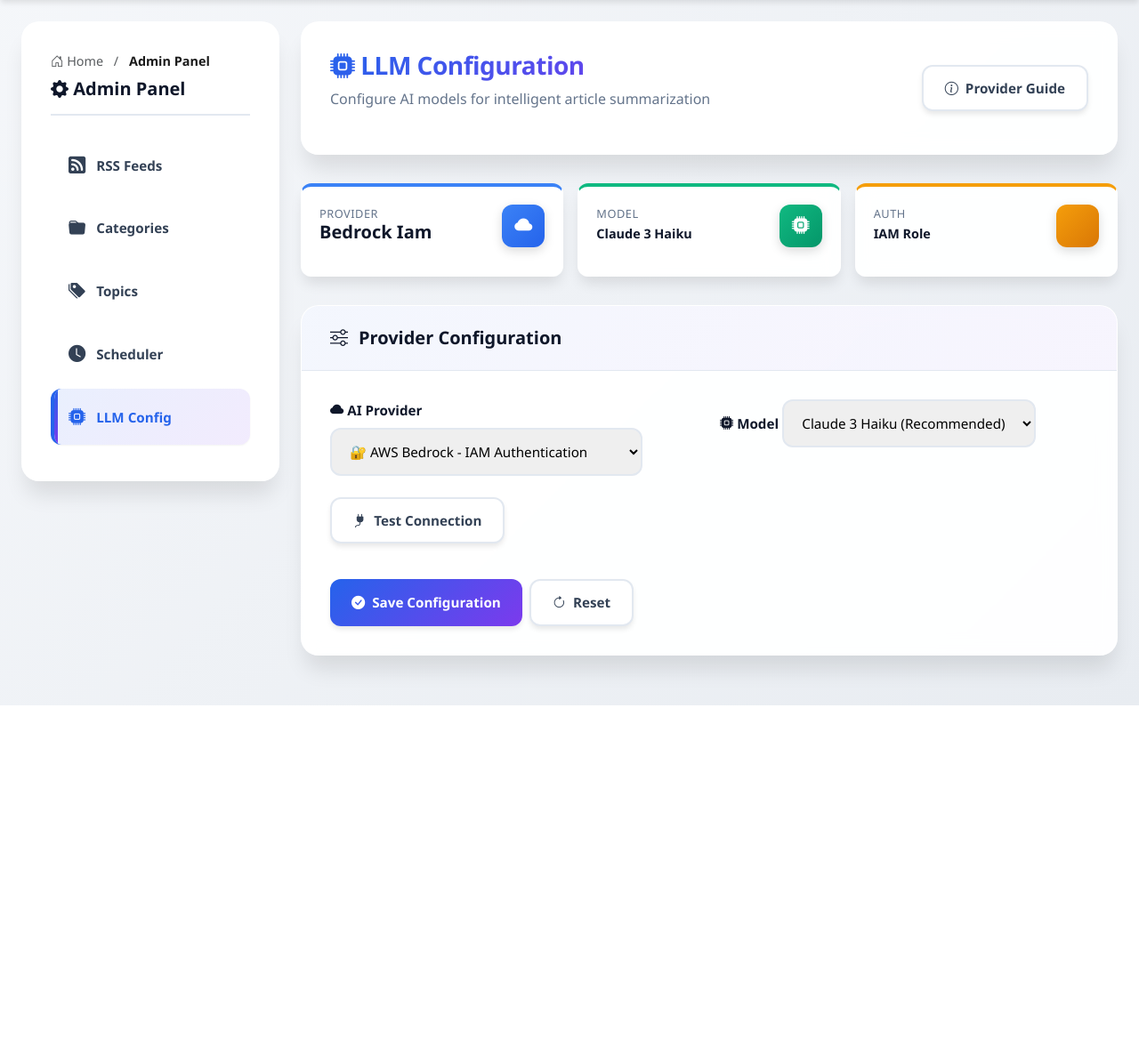
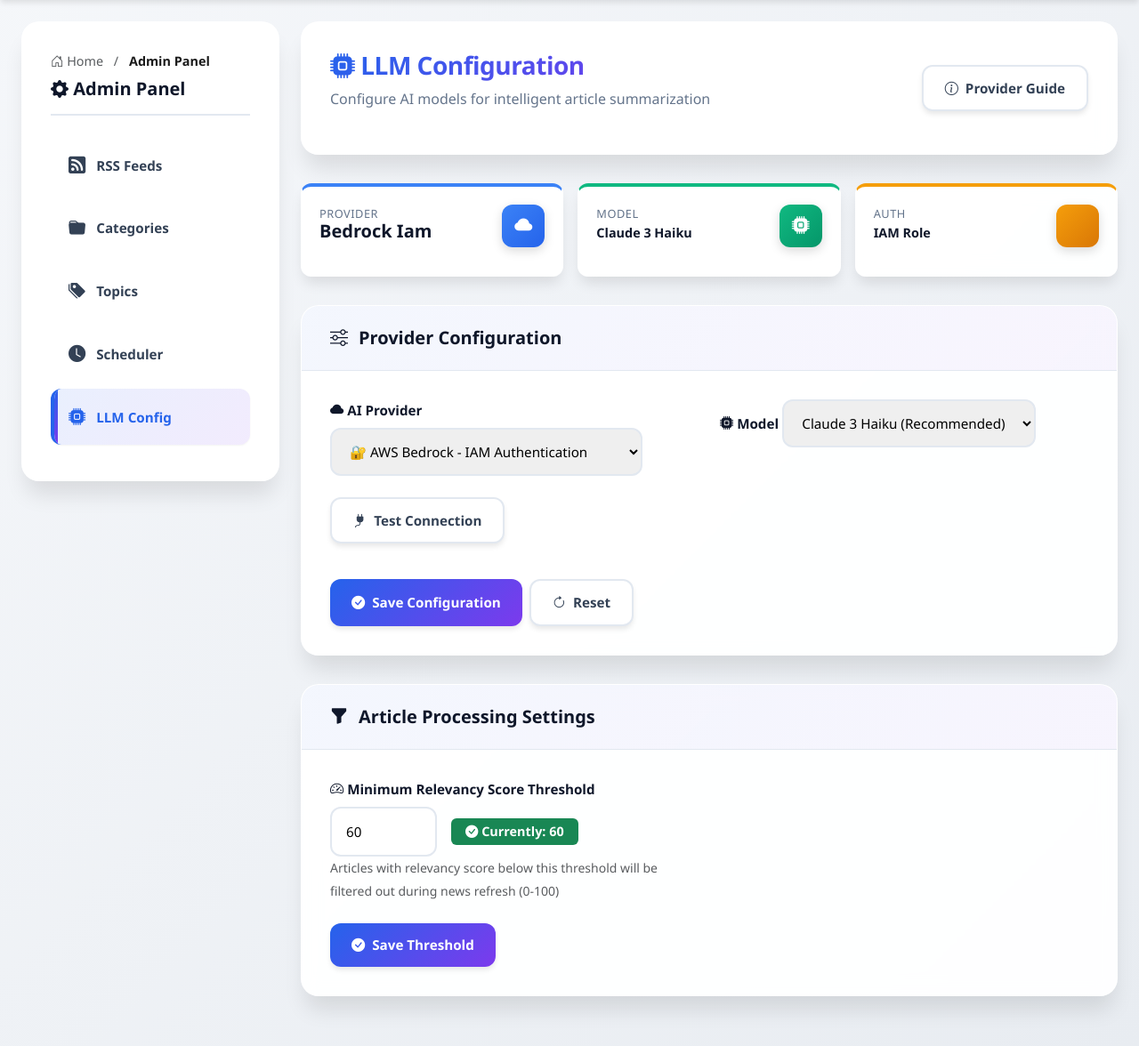
Before and after one commit to aiyadav/dna-app-enhanced, a Flask app: page /admin/llm in a window 1280 px wide. Shown: the part 72-1248 px from the top of the page at 89% size. Before the commit the page ends 865 px from the top, so only its background shows below. Run offline with Flask 3, Linux system fonts and the light colour scheme; data that the repository does not hold is empty; some libraries are stand-ins or nearby versions.

Commit message:
Add configurable relevancy threshold feature in admin UI

```diff
--- a/app.py
+++ b/app.py
@@ -237,6 +237,35 @@ def update_llm_config():
 
         db.commit()
         flash('LLM configuration updated successfully')
+    finally:
+        db.close()
+    return redirect(url_for('admin_llm'))
+
+@app.route('/update_processing_settings', methods=['POST'])
+def update_processing_settings():
+    db = SessionLocal()
+    try:
+        threshold = request.form.get('relevancy_threshold', '60')
+
+        # Validate threshold is a number between 0 and 100
+        try:
+            threshold_int = int(threshold)
+            if threshold_int < 0 or threshold_int > 100:
+                flash('Relevancy threshold must be between 0 and 100', 'error')
+                return redirect(url_for('admin_llm'))
+        except ValueError:
+            flash('Invalid relevancy threshold value', 'error')
+            return redirect(url_for('admin_llm'))
+
+        # Update threshold
+        config_item = db.query(SystemConfig).filter(SystemConfig.key == 'relevancy_threshold').first()
+        if config_item:
+            config_item.value = threshold
+        else:
+            db.add(SystemConfig(key='relevancy_threshold', value=threshold))
+
+        db.commit()
+        flash(f'Relevancy threshold updated to {threshold}. Run "Refresh News" to apply the new filter.')
     finally:
         db.close()
     return redirect(url_for('admin_llm'))
--- a/templates/admin_llm.html
+++ b/templates/admin_llm.html
@@ -150,6 +150,53 @@
                 </button>
                 <button type="button" class="btn-modern btn-modern-outline" onclick="location.reload()">
                     <i class="bi bi-arrow-clockwise"></i> Reset
+                </button>
+            </div>
+        </form>
+    </div>
+</div>
+
+<!-- Article Processing Settings Card -->
+<div class="modern-card animate-in">
+    <div class="modern-card-header">
+        <h2 class="modern-card-title">
+            <i class="bi bi-funnel-fill"></i>
+            Article Processing Settings
+        </h2>
+    </div>
+    <div class="modern-card-body">
+        <form method="POST" action="{{ url_for('update_processing_settings') }}">
+
+            <div class="row g-4">
+                <div class="col-md-6">
+                    <label class="form-label-modern">
+                        <i class="bi bi-speedometer2"></i> Minimum Relevancy Score Threshold
+                    </label>
+                    <div class="d-flex align-items-center gap-3">
+                        <input type="number"
+                               class="form-control-modern"
+                               name="relevancy_threshold"
+                               id="relevancy_threshold"
+                               value="{{ config.get('relevancy_threshold', '60') }}"
+                               min="0"
+                               max="100"
+                               step="1"
+                               required
+                               style="max-width: 120px;">
+
+                        <span class="badge bg-success" style="font-size: 0.9rem; padding: 0.5rem 1rem;">
+                            <i class="bi bi-check-circle-fill"></i> Currently: {{ config.get('relevancy_threshold', '60') }}
+                        </span>
+                    </div>
+                    <small class="form-text text-muted">
+                        Articles with relevancy score below this threshold will be filtered out during news refresh (0-100)
+                    </small>
+                </div>
+            </div>
+
+            <div class="mt-4">
+                <button type="submit" class="btn-modern btn-modern-primary">
+                    <i class="bi bi-check-circle-fill"></i> Save Threshold
                 </button>
             </div>
         </form>
```
Also changed, not shown: services.py (+8 -2 lines).
